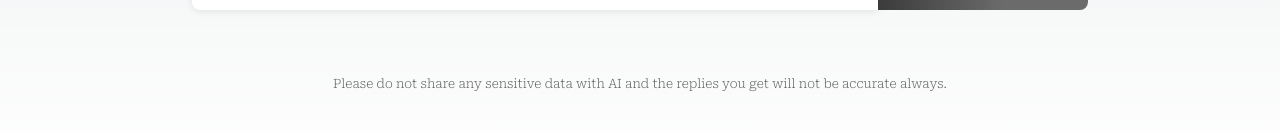
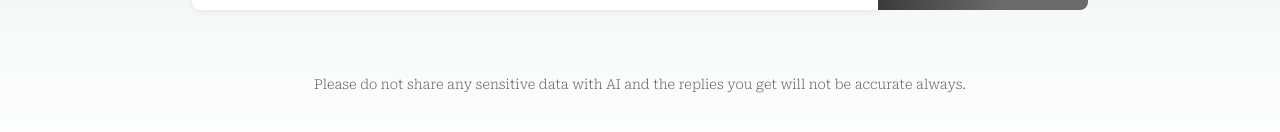
Before and after one commit to AhamedR/sarcastic-clever-ai, a Next.js app: page / in a window 1280 px wide. Shown: the part 628-760 px from the top of the page. Built offline with nearby package versions, Linux system fonts and the light colour scheme.

Commit message:
feat: Disclaimer font size updated

```diff
--- a/styles/Home.module.css
+++ b/styles/Home.module.css
@@ -297,7 +297,7 @@
 .declaimer {
   margin-top: .5rem;
   opacity: .6;
-  font-size: .8rem;
+  font-size: .85rem;
   text-align: center;
   line-height: 1rem;
 }
```
